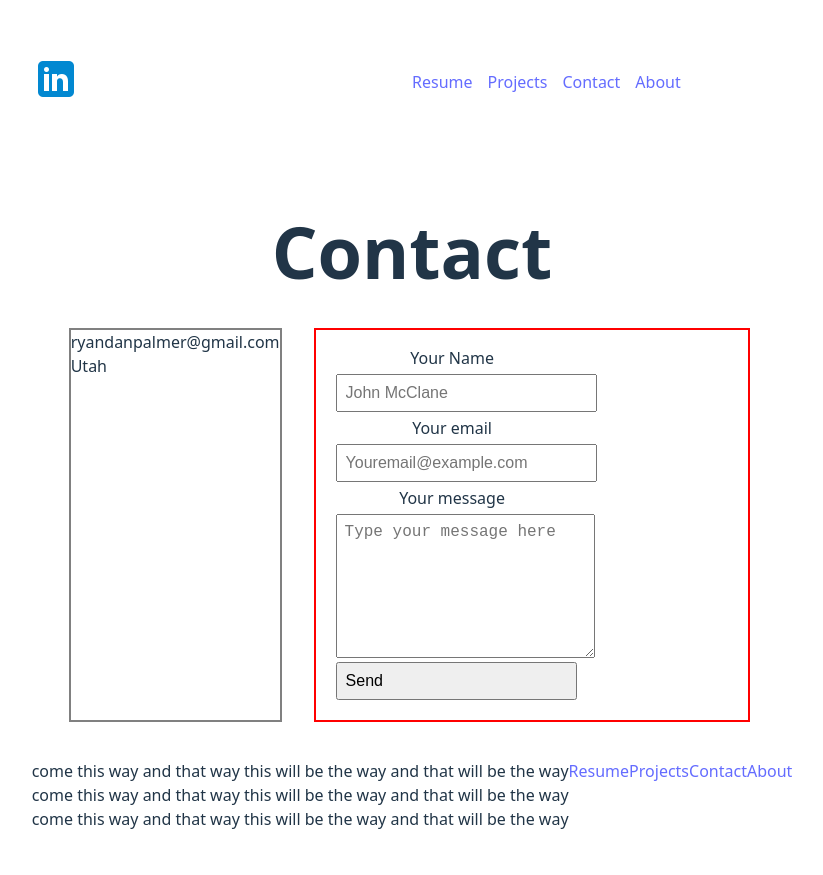
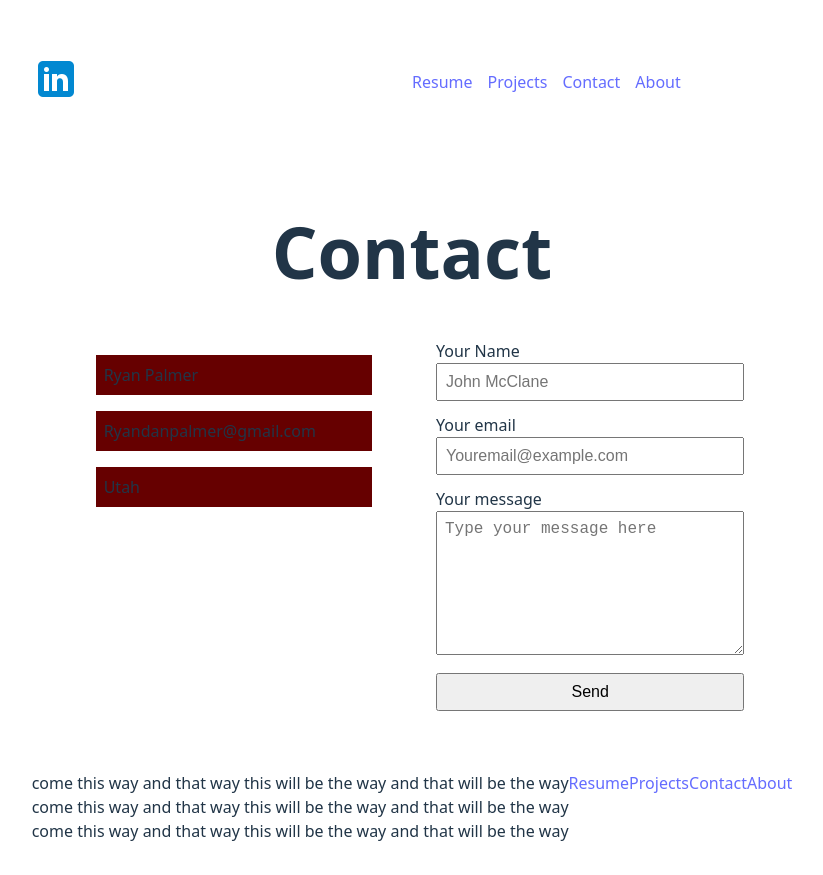
Before and after one commit to Nakatomi881/my-resume-site, a React (Vite) app in the folder my-resume-site/: page /contact in a window 1280 px wide. Shown: the whole page, without its empty margins (228-1051 px from the left). Built offline with nearby package versions, Linux system fonts and the light colour scheme.

Commit message:
updating contact page

```diff
--- a/my-resume-site/src/pages/contact/Contact.tsx
+++ b/my-resume-site/src/pages/contact/Contact.tsx
@@ -8,8 +8,11 @@ const Contact: React.FC = () => {
 
       <div className={styles.container}>
         <div className={styles.left}>
+          <div className={styles.name}>
+            <p>Ryan Palmer</p>
+          </div>
           <div className={styles.email}>
-            <p>ryandanpalmer@gmail.com</p>
+            <p>Ryandanpalmer@gmail.com</p>
           </div>
           <div className={styles.location}>
             <p>Utah</p>
--- a/my-resume-site/src/pages/contact/contact.module.css
+++ b/my-resume-site/src/pages/contact/contact.module.css
@@ -1,7 +1,14 @@
+*,
+*::before,
+*::after {
+  box-sizing: border-box;
+}
+
+
 .contactSection {
     padding: 2rem;
+
   }
-
   .heading {
     text-align: center;
     font-size: clamp(1.8rem, 10vw, 4.5rem);
@@ -9,42 +16,88 @@
   }
 
   .container {
-    border: 5px solid white;
+
     display: flex;
-    gap: 2rem;
+    gap: 1rem;
+
+
   }
 
 
   .left {
-    display: flex;
-    flex-direction: column;
-    border: 2px solid gray;
+
+   width: 100%;
+   max-width: 400px;
+   padding: 1rem;
+
+
+
+  }
+
+  .name {
+    background-color: #660000;
+    padding: .5rem;
+    margin: 1rem;
+  }
+
+  .email {
+    background-color: #660000;
+    padding: .5rem;
+    margin: 1rem;
+  }
+
+  .location {
+    margin: 1rem;
+    padding: .5rem;
+    background-color: #660000;
 
   }
 
   .right {
     display: flex;
     flex-direction: column;
-    border: 2px solid red;
-    align-items: flex-start;
-   width: 100%;
-   max-width: 400px;
-   padding: 1rem;
+    width: 100%;
+    max-width: 400px;
+    padding: 1rem;
+    overflow-x: hidden;
 
   }
+
+
   .right input,
   .right textarea {
-    display: block;
+    display: inline-block;
     width: 100%;
     font-size: 1rem;
     max-width: 100%;
-    margin: .25rem;
-    text-align: left;
+    margin: .0 0 .75rem 0;
     padding: .5rem;
+    box-sizing: border-box;
   }
 
-.yourName {
-    width: 100%;
-    max-width: 400px;
+.right label {
+  display: block;
+  text-align: left;
+}
+
+
+
+@media screen and (max-width:1280px) {
+
 
 }
+
+@media screen and (max-width:1024px) {
+
+
+}
+
+@media screen and (max-width:768px) {
+
+}
+
+@media screen and (max-width:640px) {
+  .container {
+    flex-direction: column;
+  }
+}
```
